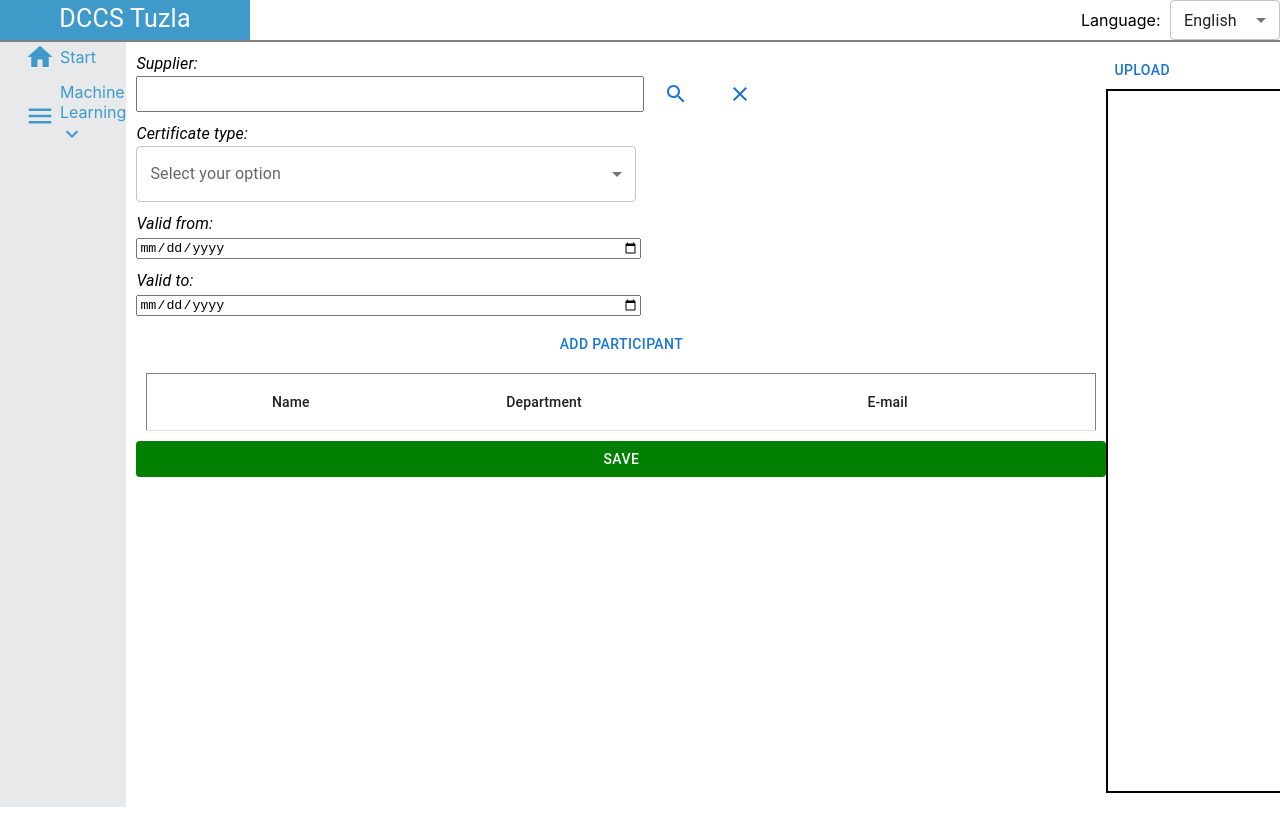
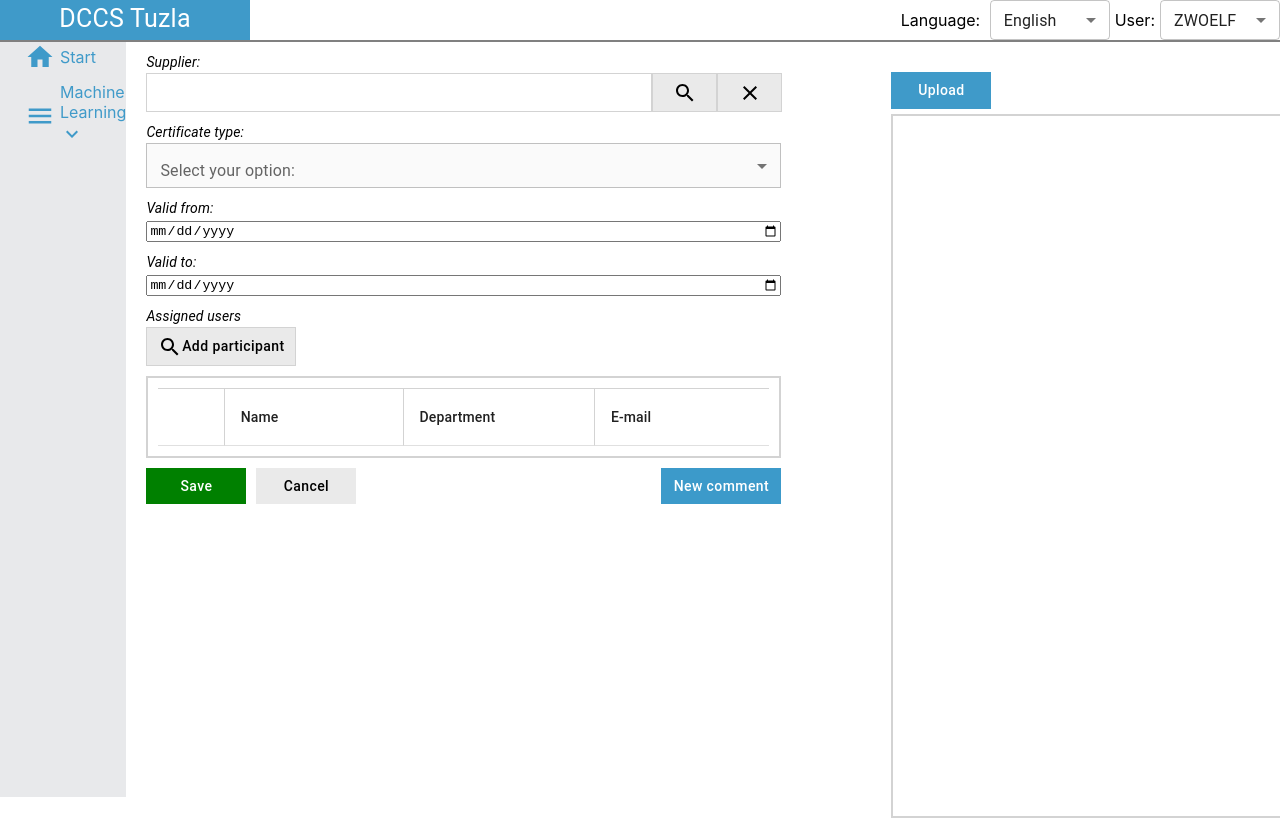
Before and after one commit to HadzajlicEmir/CertificateApp, a React (Create React App) app: page /new-certificate/1 in a window 1280 px wide. Shown: the top 828 px of the page. Before the commit the page ends 807 px from the top, so only its background shows below. Built offline with nearby package versions, Linux system fonts and the light colour scheme.

Commit message:
Task 9 completed, refactoring done

```diff
--- a/package.json
+++ b/package.json
@@ -6,7 +6,9 @@
     "@emotion/react": "^11.11.1",
     "@emotion/styled": "^11.11.0",
     "@mui/icons-material": "^5.14.11",
+    "@mui/joy": "^5.0.0-beta.8",
     "@mui/styled-engine": "^5.14.11",
+    "@mui/x-date-pickers": "^6.16.0",
     "@testing-library/jest-dom": "^5.17.0",
     "@testing-library/react": "^13.4.0",
     "@testing-library/user-event": "^13.5.0",
@@ -14,6 +16,7 @@
     "@types/node": "^16.18.54",
     "@types/react": "^18.2.23",
     "@types/react-dom": "^18.2.8",
+    "dayjs": "^1.11.10",
     "i18next": "^23.5.1",
     "react": "^18.2.0",
     "react-dom": "^18.2.0",
--- a/src/Example1.tsx
+++ b/src/Example1.tsx
@@ -5,9 +5,11 @@ import { Button } from '@mui/material';
 function Example1(){
 return(
     <div>
-        <Button sx={{backgroundColor: 'olive'}}>
-            <Link style={{textDecoration: 'none', color: 'white'}} to='/new-certificate'>New Certificate</Link>
-            </Button>
+        <Link to='/new-certificate'>
+        <Button sx={{backgroundColor: '#c2cb38', width:'150px', border:'1px solid olive', textTransform:'none', margin: '5px', textDecoration: 'none', color: 'white', borderRadius: '0px', "&:hover":{backgroundColor: '#c2cb38'}}}>
+            New certificate
+        </Button>
+        </Link>
         <CertificateOverview />
     </div>
 )
--- a/src/Header.tsx
+++ b/src/Header.tsx
@@ -1,8 +1,10 @@
 import Typography from '@mui/material/Typography';
 import MenuItem from '@mui/material/MenuItem';
 import Select, { SelectChangeEvent } from '@mui/material/Select';
-import { useState } from 'react';
+import { useContext, useState } from 'react';
 import { useTranslation } from 'react-i18next';
+import { User, users } from './UserDialog';
+import { UserContext } from './UserContext';
 
 
 function Header(){
@@ -12,15 +14,22 @@ function Header(){
         setCurrentLanguage(event.target.value as string);
         changeLanguage(event.target.value as string);
     }
+    const userContext = useContext(UserContext)
+
+    function handleUserChange(value: User){
+        userContext.setCurrentUser(value);
+    }
+
     return(
         <div style = {{borderBottom: '2px solid gray', display: 'flex', flexDirection: 'row', justifyContent: 'space-between'}}>
             <Typography height= "40px" width="250px" sx={{backgroundColor: '#3f9ac9', color: 'white', textAlign: 'center', fontSize: '25px'}}>
                 DCCS Tuzla
             </Typography>
+            <div style={{display:'flex', flexDirection:'row'}}>
             <div>
                 {t("language")}
                 <Select
-                    sx= {{width: '110px', marginLeft: '5px', height: '40px'}}
+                    sx= {{width: '120px', marginLeft: '5px', height: '40px'}}
                     value = {currentLanguage}
                     label = {currentLanguage}
                     onChange = {handleChange}
@@ -29,8 +38,20 @@ function Header(){
                         <MenuItem value='de'>German</MenuItem>
                     </Select>
             </div>
+            <div style={{marginLeft: '5px'}}>
+                User:
+                <Select
+                    value={userContext.currentUser.userId}
+                    sx= {{width: '120px', marginLeft: '5px', height: '40px'}}
+                >{users.map(row =>(
+                    <MenuItem value={row.userId} onClick={()=>{handleUserChange(row)}}>{row.userId}</MenuItem>
+                ))}
+                </Select>
+            </div>
+            </div>
         </div>
     )
 }
+//onChange={(event) => changeCertificateType(event.target.value)}
 
 export default Header;
--- a/src/NewCertificate.tsx
+++ b/src/NewCertificate.tsx
@@ -1,11 +1,11 @@
 import { Button } from '@mui/material';
 import MenuItem from '@mui/material/MenuItem';
-import Select, { SelectChangeEvent } from '@mui/material/Select';
+import Select from '@mui/material/Select';
 import InputLabel from '@mui/material/InputLabel';
 import FormControl from '@mui/material/FormControl';
 import Typography from '@mui/material/Typography';
-import { useEffect, useState } from 'react';
-import { useParams } from 'react-router-dom';
+import { useContext, useEffect, useState } from 'react';
+import { Link, useParams } from 'react-router-dom';
 import SearchIcon from '@mui/icons-material/Search';
 import ClearIcon from '@mui/icons-material/Clear';
 import SupplierDialog from './SupplierDialog';
@@ -15,7 +15,10 @@ import TableBody from '@mui/material/TableBody';
 import TableCell from '@mui/material/TableCell';
 import TableHead from '@mui/material/TableHead';
 import TableRow from '@mui/material/TableRow';
-import Table from '@mui/material/Table'
+import Table from '@mui/material/Table';
+import TableContainer from '@mui/material/TableContainer'
+import { UserContext } from './UserContext';
+import { DesktopDatePicker } from '@mui/x-date-pickers';
 
 
 export interface Certificate{
@@ -76,6 +79,7 @@ function NewCertificate(){
                 }
             })
             localStorage.setItem('certificates', JSON.stringify(certificates));
+
         }
         else {
             if (certificatesString){
@@ -91,31 +95,32 @@ function NewCertificate(){
         }
     }
     function removeUser(value: User){
-        console.log("emir");
         changeUsers(newCertificate.users.filter(item => item.id !== value.id));
     }
+
     const [isOpen, setIsOpen] = useState(false);
     const [isUserDialogOpen, setIsUserDialogOpen] = useState(false);
 
-    console.log(newCertificate.users)
+    const userContext = useContext(UserContext);
+
     return(
         <div style={{display: 'flex', flexDirection: 'row', margin: '10px'}}>
             <div style={{display:'flex', flexDirection:'column'}}>
                 <div style={{ marginBottom: '10px'}}>
-                <Typography sx={{fontStyle: 'italic'}}>Supplier: </Typography>
-                <div style={{display:'flex', flexDirection:'row'}}>
-                    <input readOnly onChange={(event) => changeSupplier(event.target.value)} type='text' value={newCertificate.supplier} style={{ width: '500px', height: '30px'}}/>
-                    <Button onClick={()=>setIsOpen(true)}><SearchIcon /></Button>
-                    <Button onClick={()=>changeSupplier("")}><ClearIcon /></Button>
+                <Typography fontSize={'14px'} sx={{fontStyle: 'italic', marginLeft:'10px'}}>Supplier: </Typography>
+                <div style={{display:'flex', flexDirection:'row', marginLeft:'10px'}}>
+                    <input readOnly onChange={(event) => changeSupplier(event.target.value)} type='text' value={newCertificate.supplier} style={{ width: '500px', height: '35px', border: '1px solid lightgray', borderRadius: '0px'}}/>
+                    <Button sx={{backgroundColor: '#eaeaea', color: 'black', border: '1px solid lightgray', borderRadius: '0px', width:'65px'}} onClick={()=>setIsOpen(true)}><SearchIcon /></Button>
+                    <Button sx={{backgroundColor: '#eaeaea', color: 'black', border: '1px solid lightgray', borderRadius: '0px', width:'65px'}} onClick={()=>changeSupplier("")}><ClearIcon /></Button>
                     <SupplierDialog open={isOpen} onClose={()=>setIsOpen(false)} selectSupplier={(value: string)=>changeSupplier(value)}/>
-                    </div>
-                    </div>
-                <div style={{ marginBottom: '10px'}}>
-                <Typography sx={{fontStyle: 'italic'}}>Certificate type:</Typography>
-                <FormControl sx={{width: '500px' }}>
-                <InputLabel>Select your option</InputLabel>
-                    <Select
-                        label = 'Select your option'
+                </div>
+                </div>
+                <div style={{ marginBottom: '10px', marginLeft:'10px'}}>
+                <Typography fontSize={'14px'} sx={{fontStyle: 'italic'}}>Certificate type:</Typography>
+                <FormControl sx={{width: '635px'}}>
+                <InputLabel>Select your option: </InputLabel>
+                    <Select sx={{height: '45px', borderRadius: '0px', backgroundColor: '#fafafa'}}
+                        label='Select your option'
                         value={newCertificate.certificateType}
                         onChange={(event) => changeCertificateType(event.target.value)}
                 >
@@ -125,25 +130,28 @@ function NewCertificate(){
                 </Select>
                 </FormControl>
                 </div>
-                <div style={{ marginBottom: '10px'}}>
-                    <Typography sx={{fontStyle: 'italic'}}>Valid from: </Typography>
-                    <input value={newCertificate.validFrom} onChange={(event) => changeValidFrom(event.target.value)} style={{width: '500px'}} type='date' />
+                <div style={{ marginBottom: '10px', marginLeft:'10px'}}>
+                    <Typography fontSize={'14px'} sx={{fontStyle: 'italic'}}>Valid from: </Typography>
+                    <input value={newCertificate.validFrom} onChange={(event) => changeValidFrom(event.target.value)} style={{width: '630px'}} type='date' />
                 </div>
-                <div style={{ marginBottom: '10px'}}>
-                    <Typography sx={{fontStyle: 'italic'}}>Valid to: </Typography>
-                    <input value={newCertificate.validTo} onChange={(event) => changeValidTo(event.target.value)} style={{width: '500px'}} type='date' />
+                <div style={{ marginBottom: '10px', marginLeft:'10px'}}>
+                    <Typography fontSize={'14px'} sx={{fontStyle: 'italic'}}>Valid to: </Typography>
+                    <input value={newCertificate.validTo} onChange={(event) => changeValidTo(event.target.value)} style={{width: '630px'}} type='date' />
                 </div>
-                    <Button onClick={()=>setIsUserDialogOpen(true)}>
-                        Add participant
+                    <Typography sx={{marginLeft:'10px'}} fontStyle={'italic'} fontSize={'14px'}>Assigned users</Typography>
+                    <Button sx={{color:'black', backgroundColor: '#eaeaea', width:'150px', textTransform:'none', marginLeft:'10px', borderRadius: '0px', border:'1px solid lightgray'}} onClick={()=>setIsUserDialogOpen(true)}>
+                       <SearchIcon /> Add participant
                     </Button>
                     <UserDialog open={isUserDialogOpen} onClose={()=>setIsUserDialogOpen(false)} selectUsers={(value: User[])=>changeUsers(value)} initialValue={newCertificate.users}/>
-                    <Table sx={{border:'1px solid gray', margin:'10px', width:'950px'}}>
-                    <TableHead>
+                <div style={{padding: '10px', border: '2px solid lightgray', margin: '10px'}}>
+                <TableContainer sx={{borderTop:'1px solid lightgray', width:'611px', maxHeight:'200px'}}>
+                <Table stickyHeader>
+                <TableHead>
             <TableRow>
-            <TableCell></TableCell>
-            <TableCell>Name</TableCell>
-            <TableCell>Department</TableCell>
-            <TableCell>E-mail</TableCell>
+            <TableCell sx={{width:'50px'}}></TableCell>
+            <TableCell sx={{borderLeft:'1px lightgray solid', width: '200px'}}>Name</TableCell>
+            <TableCell sx={{borderLeft:'1px lightgray solid', width: '200px'}}>Department</TableCell>
+            <TableCell sx={{borderLeft:'1px lightgray solid', width: '200px'}}>E-mail</TableCell>
             </TableRow>
         </TableHead>
         <TableBody>
@@ -157,15 +165,23 @@ function NewCertificate(){
             ))}
         </TableBody>
         </Table>
-
-                    <Button onClick = {onSave} sx={{backgroundColor: 'green', color: 'white'}}>
-                        Save
-                    </Button>
+        </TableContainer>
+        </div>
+            <div style={{display: 'flex', flexDirection: 'row', justifyContent: 'space-between', width:'645px'}}>
+                <div>
+                <Link to='/example1'>
+                <Button onClick = {onSave} sx={{backgroundColor: 'green', color: 'white', textTransform:'none', marginLeft:'10px', width:'100px', borderRadius: '0px', "&:hover":{backgroundColor: 'green'}}}>
+                    Save
+                </Button>
+                <Button sx={{backgroundColor: '#eaeaea', color: 'black', textTransform:'none', marginLeft:'10px', width:'100px', borderRadius: '0px'}}>Cancel</Button>
+                </Link>
+                </div>
+                <Button sx={{backgroundColor: '#3c9aca', borderRadius: '0px', textTransform: 'none', color: 'white', width: '120px', "&:hover":{backgroundColor: '#3c9aca'}}}>New comment</Button>
             </div>
-            <div>
-                <Button>Upload</Button>
-                <div style={{border: '2px black solid', width:'500px', height: '700px'}}>
-
+            </div>
+            <div style={{marginLeft:'100px'}}>
+                <Button sx={{textTransform:'none', backgroundColor: '#3f9ac9', color: 'white', borderRadius: '0px', "&:hover":{backgroundColor: '#3f9ac9'}, marginTop:'20px', width:'100px'}}>Upload</Button>
+                <div style={{border: '2px lightgray solid', width:'700px', height: '700px', marginTop:'5px'}}>
                 </div>
             </div>
         </div>
--- a/src/SideMenu.tsx
+++ b/src/SideMenu.tsx
@@ -11,6 +11,7 @@ interface MenuItem {
     isDropDown: boolean,
     submenuItems: String[]
 };
+
 function SideMenu(){
 const {t} = useTranslation();
 const [submenuOpen, setSubmenuOpen] = useState(false);
@@ -23,8 +24,6 @@ const menuItems = [{Label: "Start", Icon: <HomeIcon sx = {iconStyle}/>, isDropDo
 function menuClick(isDropDown: boolean){
     if(isDropDown) {
     setSubmenuOpen(!submenuOpen);
-    } else {
-
     }
 }
 
@@ -33,7 +32,7 @@ function subMenuItemCLick(event: any) {
 }
 
 return(
-<div style = {{width: '250px', backgroundColor: '#e8e9eb', height: 'calc(100vh - 35px)'}}>
+<div style = {{width: '250px', backgroundColor: '#e8e9eb', height: 'calc(100vh - 45px)'}}>
 {menuItems.map(item => (
 <div onClick = {()=> menuClick(item.isDropDown)} key = {item.Label}>
     <div style={{display: 'flex', alignItems: 'center', marginBottom: "10px", color: '#3f9ac9'}}>
--- a/src/SupplierDialog.tsx
+++ b/src/SupplierDialog.tsx
@@ -94,8 +94,8 @@ return(
                 </div>
             </div>
             <div style={{display: 'flex', flexDirection:'row', paddingTop: '30px', marginLeft: '5px'}}>
-            <Button onClick={()=>onSearch()} sx={{width:'200px', backgroundColor: 'darkblue', color: 'white'}}>Search</Button>
-            <Button onClick={()=>onReset()} sx={{width:'200px'}}>Reset</Button>
+            <Button onClick={()=>onSearch()} sx={{width:'200px', backgroundColor: 'darkblue', color: 'white', textTransform:'none'}}>Search</Button>
+            <Button onClick={()=>onReset()} sx={{width:'200px', textTransform:'none'}}>Reset</Button>
             </div>
         </div>
         <div style = {{margin:'10px', border:'1px solid gray'}}>
@@ -121,8 +121,8 @@ return(
         </TableBody>
         </Table>
         <div style={{display: 'flex', flexDirection:'row', paddingTop: '30px', marginLeft: '10px'}}>
-            <Button onClick={() => onSelect()} sx={{backgroundColor:'orange', width:'200px'}}>Select</Button>
-            <Button sx={{width:'200px'}} onClick={handleClose}>Cancel</Button>
+            <Button onClick={() => onSelect()} sx={{backgroundColor:'orange', width:'200px', textTransform:'none'}}>Select</Button>
+            <Button sx={{width:'200px', textTransform:'none'}} onClick={handleClose}>Cancel</Button>
         </div>
         </div>
         </div>
--- /dev/null
+++ b/src/UserContext.tsx
@@ -0,0 +1,16 @@
+import { createContext, useContext } from 'react';
+import { User } from './UserDialog';
+import { users } from './UserDialog';
+
+
+export interface UserContextValue {
+    currentUser: User
+    setCurrentUser: (value: User) => void
+}
+
+const defaultValue: UserContextValue = {
+    currentUser: users[0],
+    setCurrentUser: () => {}
+}
+
+export const UserContext = createContext(defaultValue);
--- a/src/UserDialog.tsx
+++ b/src/UserDialog.tsx
@@ -11,7 +11,6 @@ import { useEffect, useState } from 'react';
 import ClearIcon from '@mui/icons-material/Clear';
 import ArrowDropDownIcon from '@mui/icons-material/ArrowDropDown';
 import Checkbox from '@mui/material/Checkbox'
-import { init } from 'i18next';
 
 interface UserDialog{
     open: boolean,
@@ -19,6 +18,7 @@ interface UserDialog{
     selectUsers: (value: User[]) => void,
     initialValue: User[]
 }
+
 export interface User{
     id: number,
     firstName: string,
@@ -29,19 +29,20 @@ export interface User{
     email: string
 }
 
+export const users:User[] = [
+    {id:1, firstName:'Simon', lastName:'Zwolfer', userId:'ZWOELF', department:'ITM/FP', plant:'096', email:'simonz@mail.com'},
+    {id:2, firstName:'Wolfgang', lastName:'Stark', userId:'WOLFST', department:'ITM/FP', plant:'094', email:'wolfgangs@mail.com'},
+    {id:3, firstName:'Emir', lastName:'Hadzajlic', userId:'HADZEM', department:'PR', plant:'092', email:'emirh@mail.com'},
+    {id:4, firstName:'Wilt', lastName:'Chamberlain', userId:'CHAMWI', department:'HR', plant:'20000', email:'wilth@mail.com'},
+    {id:5, firstName:'Edin', lastName:'Dzeko', userId:"DZEDIN", department:'FR', plant:'065', email:'edindz@mail.com'},
+]
 
 function UserDialog(props: UserDialog){
 
     const {open, onClose, selectUsers, initialValue} = props;
     const [selectedUsers, setSelectedUsers] = useState<User[]>([]);
     useEffect(()=>{setSelectedUsers(initialValue)},[initialValue])
-    const users = [
-        {id:1, firstName:'Simon', lastName:'Zwolfer', userId:'ZWOELF', department:'ITM/FP', plant:'096', email:'simonz@mail.com'},
-        {id:2, firstName:'Wolfgang', lastName:'Stark', userId:'WOLFST', department:'ITM/FP', plant:'094', email:'wolfgangs@mail.com'},
-        {id:3, firstName:'Emir', lastName:'Hadzajlic', userId:'HADZEM', department:'PR', plant:'092', email:'emirh@mail.com'},
-        {id:4, firstName:'Wilt', lastName:'Chamberlain', userId:'CHAMWI', department:'HR', plant:'20000', email:'wilth@mail.com'},
-        {id:5, firstName:'Edin', lastName:'Dzeko', userId:"DZEDIN", department:'FR', plant:'065', email:'edindz@mail.com'},
-    ]
+
 
     function handleClose(){
         onClose();
@@ -86,14 +87,21 @@ function UserDialog(props: UserDialog){
            setSelectedUsers(selectedUsers.filter(item => item.id !== value.id));
         }
     }
+    function selectAllUsers(checked: boolean){
+        if(checked){
+            setSelectedUsers(userList);
+        } else {
+            setSelectedUsers([]);
+        }
+    }
 return(
     <Dialog maxWidth={false} onClose={handleClose} open={open}>
         <div style={{display: 'flex', flexDirection:'row', border:'gray solid 1px', margin:'2px', justifyContent:'space-between'}}>
         <DialogTitle sx={{}}>Search for persons</DialogTitle>
         <Button sx={{}} onClick={handleClose}> <ClearIcon /> </Button>
         </div>
-        <div style={{height: '800px', width: '1000px', backgroundColor: 'white'}} >
-        <div style={{display: 'flex', flexDirection:'column', border:'gray solid 1px', margin:'10px',paddingBottom: '10px'}}>
+        <div style={{height: '800px', width: '1000px', backgroundColor: '#ffffff'}} >
+        <div style={{display: 'flex', flexDirection:'column', border:'gray solid 1px', margin:'10px', paddingBottom: '10px'}}>
             <Typography sx={{backgroundColor: '#3f9ac9', color:'white', height:'30px'}}> <ArrowDropDownIcon/>Search criteria</Typography>
             <div style={{display: 'flex', flexDirection:'row'}}>
                 <div style={{marginLeft: '5px'}}>
@@ -120,21 +128,21 @@ return(
                 </div>
             </div>
             <div style={{display: 'flex', flexDirection:'row', paddingTop: '30px', marginLeft: '5px'}}>
-            <Button onClick={()=>onSearch()} sx={{width:'200px', backgroundColor: 'darkblue', color: 'white'}}>Search</Button>
-            <Button onClick={()=>onReset()} sx={{width:'200px'}}>Reset</Button>
+            <Button onClick={()=>onSearch()} sx={{width:'200px', backgroundColor: '#265b7a', color: 'white', textTransform:'none'}}>Search</Button>
+            <Button onClick={()=>onReset()} sx={{width:'200px', textTransform:'none', backgroundColor: '#f6f6f6', color: 'black'}}>Reset</Button>
             </div>
         </div>
-        <div style = {{margin:'10px', border:'1px solid gray'}}>
+        <div style={{margin:'10px', border:'1px solid gray'}}>
         <Typography sx={{backgroundColor: '#3f9ac9', color:'white', height:'30px'}}><ArrowDropDownIcon/>Person List</Typography>
         <Table sx={{border:'1px solid gray', margin:'10px', width:'950px'}}>
         <TableHead>
             <TableRow>
-            <TableCell><Checkbox  size='small'/></TableCell>
-            <TableCell>First name</TableCell>
-            <TableCell>Last name</TableCell>
-            <TableCell>User ID</TableCell>
-            <TableCell>Department</TableCell>
-            <TableCell>Plant</TableCell>
+                <TableCell><Checkbox onChange={(event)=>selectAllUsers(event.target.checked)} size='small'/></TableCell>
+                <TableCell>First name</TableCell>
+                <TableCell>Last name</TableCell>
+                <TableCell>User ID</TableCell>
+                <TableCell>Department</TableCell>
+                <TableCell>Plant</TableCell>
             </TableRow>
         </TableHead>
         <TableBody>
@@ -150,16 +158,15 @@ return(
             ))}
         </TableBody>
         </Table>
-        <div style={{display: 'flex', flexDirection:'row', paddingTop: '30px', marginLeft: '10px'}}>
-            <Button onClick={() => onSelect()} sx={{backgroundColor:'orange', width:'200px'}}>Select</Button>
-            <Button sx={{width:'200px'}} onClick={handleClose}>Cancel</Button>
+        <div style={{display: 'flex', flexDirection:'row', paddingTop: '10px', paddingBottom: '10px', marginLeft: '10px'}}>
+            <Button onClick={() => onSelect()} sx={{backgroundColor: '#f0d093', width:'200px', textTransform:'none', color:'white', border: '1px solid gray'}}>Select</Button>
+            <Button sx={{width:'200px', textTransform:'none', color: 'black', border: '1px solid gray', marginLeft: '2px', backgroundColor: '#f6f6f6'}} onClick={handleClose}>Cancel</Button>
         </div>
         </div>
         </div>
     </Dialog>
 
 )
-
 }
 
 export default UserDialog;
```
Also changed, not shown: src/App.tsx (+6 -3 lines), src/CertificateOverview.tsx (+11 -10 lines), 1 other file (tests, documents, lock files or other folders).
